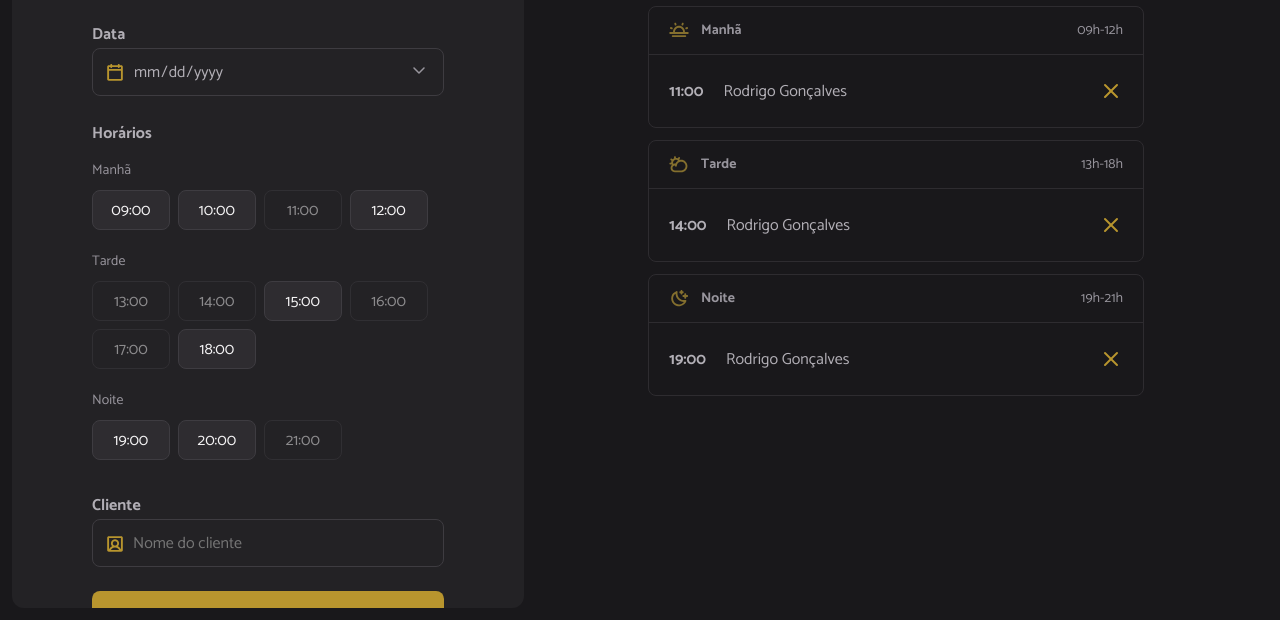
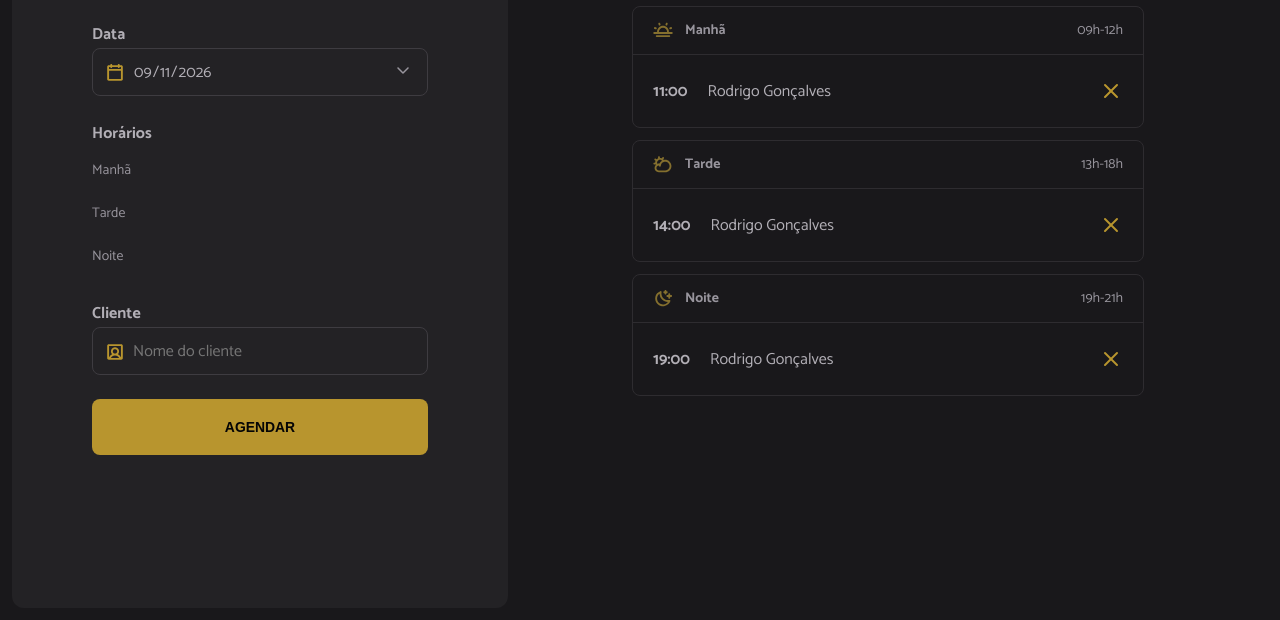
Before and after one commit to guilhermexpc/rocketseat-fs-hairday, a website built with webpack: page index.html in a window 1280 px wide. Shown: the part 180-800 px from the top of the page. Built offline with nearby package versions, Linux system fonts and the light colour scheme.

Commit message:
Setting the current day as the cutoff date for the scheduling calendar.

```diff
--- a/index.html
+++ b/index.html
@@ -34,24 +34,23 @@
         <ul id="hours" class="hours" aria-label="Horários disponíveis de manhã">
           <!-- Exemplo: Manhã -->
           <li data-period="morning" class="hour-period">Manhã</li>
-          <li data-period="morning" value="09:00" class="hour hour-available">09:00</li>
+          <!-- <li data-period="morning" value="09:00" class="hour hour-available">09:00</li>
           <li data-period="morning" value="10:00" class="hour hour-available">10:00</li>
           <li data-period="morning" value="11:00" class="hour hour-unavailable">11:00</li>
-          <li data-period="morning" value="12:00" class="hour hour-available">12:00</li>
+          <li data-period="morning" value="12:00" class="hour hour-available">12:00</li> -->
           <!-- Exemplo: Tarde  -->
-          <li data-period="morning" class="hour-period">Tarde</li>
-          <li data-period="afternoon" value="13:00" class="hour hour-unavailable">13:00</li>
+          <li data-period="afternoon" class="hour-period">Tarde</li>
+          <!-- <li data-period="afternoon" value="13:00" class="hour hour-unavailable">13:00</li>
           <li data-period="afternoon" value="14:00" class="hour hour-unavailable">14:00</li>
           <li data-period="afternoon" value="15:00" class="hour hour-available">15:00</li>
           <li data-period="afternoon" value="16:00" class="hour hour-unavailable">16:00</li>
           <li data-period="afternoon" value="17:00" class="hour hour-unavailable">17:00</li>
-          <li data-period="afternoon" value="18:00" class="hour hour-available">18:00</li>
+          <li data-period="afternoon" value="18:00" class="hour hour-available">18:00</li> -->
           <!-- Exemplo: Noite -->
-          <li data-period="morning" class="hour-period">Noite</li>
-
-          <li data-period="night" value="19:00" class="hour hour-available">19:00</li>
+          <li data-period="night" class="hour-period">Noite</li>
+          <!-- <li data-period="night" value="19:00" class="hour hour-available">19:00</li>
           <li data-period="night" value="20:00" class="hour hour-available">20:00</li>
-          <li data-period="night" value="21:00" class="hour hour-unavailable">21:00</li>
+          <li data-period="night" value="21:00" class="hour hour-unavailable">21:00</li> -->
         </ul>
 
         <label for="client" class="label">Cliente</label>
--- a/src/main.js
+++ b/src/main.js
@@ -8,6 +8,10 @@ import "./styles/global.css";
 import "./styles/form.css";
 import "./styles/schedule.css";
 
+// Libs
 import dayjs from "dayjs";
 
+// Modules
+import "./modules/form/submit.js";
+
 console.log(dayjs().format("DD/MM/YY HH:mm"));
--- /dev/null
+++ b/src/modules/form/submit.js
@@ -0,0 +1,14 @@
+import dayjs from "dayjs";
+
+const form = document.querySelector("form");
+const selectedDate = document.getElementById("date");
+
+form.onsubmit = (event) => {
+  event.preventDefault();
+
+  console.log("Teste");
+};
+
+const today = dayjs(new Date()).format("YYYY-MM-DD");
+selectedDate.value = today;
+selectedDate.min = today;
```
